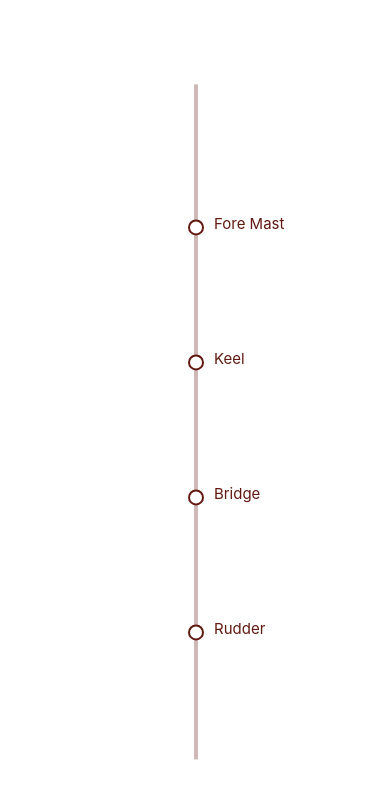
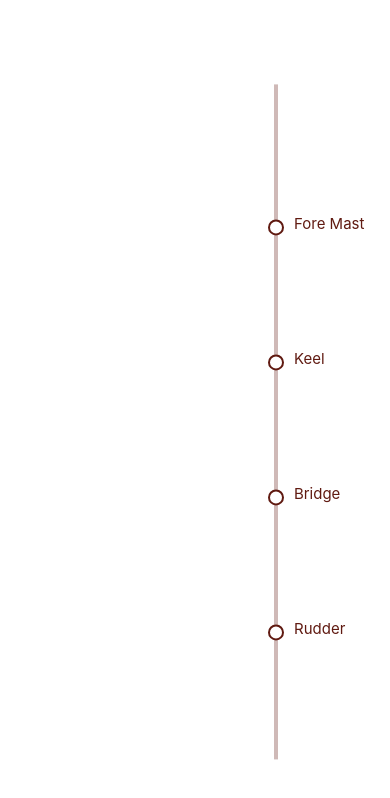
Before and after one commit to AdelajdaB/interactive-3D, a Vue app: page / in a window 390 px wide. Shown: the top 798 px of the page. Built offline with nearby package versions, Linux system fonts and the light colour scheme; no server answers.

Commit message:
Cleanup and container adjustments

```diff
--- a/src/App.vue
+++ b/src/App.vue
@@ -3,16 +3,12 @@ import Scene from '@/components/Scene.vue';
 import Navbar from '@/components/Navbar.vue';
 import { ref} from 'vue';
 
-// const scene = ref(null);
-// function focusOnPoint(index) {
-//   scene.value.zoomTo(index)
-// }
 </script>
 
 <template>
-  <div class="fixed top-0 left-0 w-full h-screen flex justify-center pointer-events-none z-1">
+  <div class="fixed top-0 left-0 w-full h-screen flex items-center pointer-events-none z-1">
     <Scene ref="scene" />
-    <Navbar @scroll-to-section="focusOnPoint" />
+    <Navbar />
   </div>
   <!-- Scroll sections container -->
   <div class="relative h-[400vh] pointer-events-none">
--- a/src/assets/main.css
+++ b/src/assets/main.css
@@ -6,7 +6,7 @@
 #app {
   max-width: 1280px;
   margin: 0 auto;
-  padding: 2rem;
+  padding: 1rem;
   font-weight: normal;
 }
 
--- a/src/components/Navbar.vue
+++ b/src/components/Navbar.vue
@@ -49,14 +49,14 @@ onUnmounted(() => {
 </script>
 
 <template>
-  <nav class="fixed right-48 top-1/2 transform -translate-y-1/2 h-[80%] flex items-center z-50">
-    <div class="relative h-full w-[4px] grid grid-rows-4 gap-0">
+  <nav class="fixed right-28 lg:right-48 top-1/2 transform -translate-y-1/2 h-[80%] flex items-center z-50">
+    <div class="relative h-full w-1 grid grid-rows-4 gap-0">
       <!-- Background line -->
-      <div class="absolute h-full w-[4px] bg-[#601a11] opacity-30"></div>
+      <div class="absolute h-full w-1 bg-[#601a11] opacity-30"></div>
 
       <!-- Progress bar -->
       <div
-        class="absolute w-[4px] bg-[#601a11] origin-top transition-all duration-300 ease-out"
+        class="absolute w-1 bg-[#601a11] origin-top transition-all duration-300 ease-out"
         :style="{ height: `${progress}%` }"
       ></div>
 
@@ -66,7 +66,7 @@ onUnmounted(() => {
         :key="i"
         :id="point.label.toLowerCase().replace(/\s+/g, '-')"
         @click="scrollToSection(i)"
-        class="absolute w-[16px] h-[16px] bg-white left-[-6px] border-2 border-[#601a11] rounded-full cursor-pointer z-10 transition-all duration-300 hover:bg-[#601a11] hover:scale-150"
+        class="absolute w-4 h-4 bg-white -left-1.5 border-2 border-[#601a11] rounded-full cursor-pointer z-10 transition-all duration-300 hover:bg-[#601a11] hover:scale-150"
         :style="{ top: point.position }"
         :class="{
           '!bg-[#601a11] scale-120': progress >= point.threshold
--- a/src/components/Scene.vue
+++ b/src/components/Scene.vue
@@ -191,7 +191,7 @@ const cameraDebug = ref({
 </script>
 
 <template>
-    <canvas ref="canvasEl" class="w-full h-full mr-16" />
+    <canvas ref="canvasEl" class="w-full !h-[95vh] mr-4 ml-4" />
 
         <!-- Debug Overlay -->
     <!-- <div v-if="debugMode" class="fixed top-0 left-0 bg-black bg-opacity-75 text-white p-4 font-mono text-sm">
```
